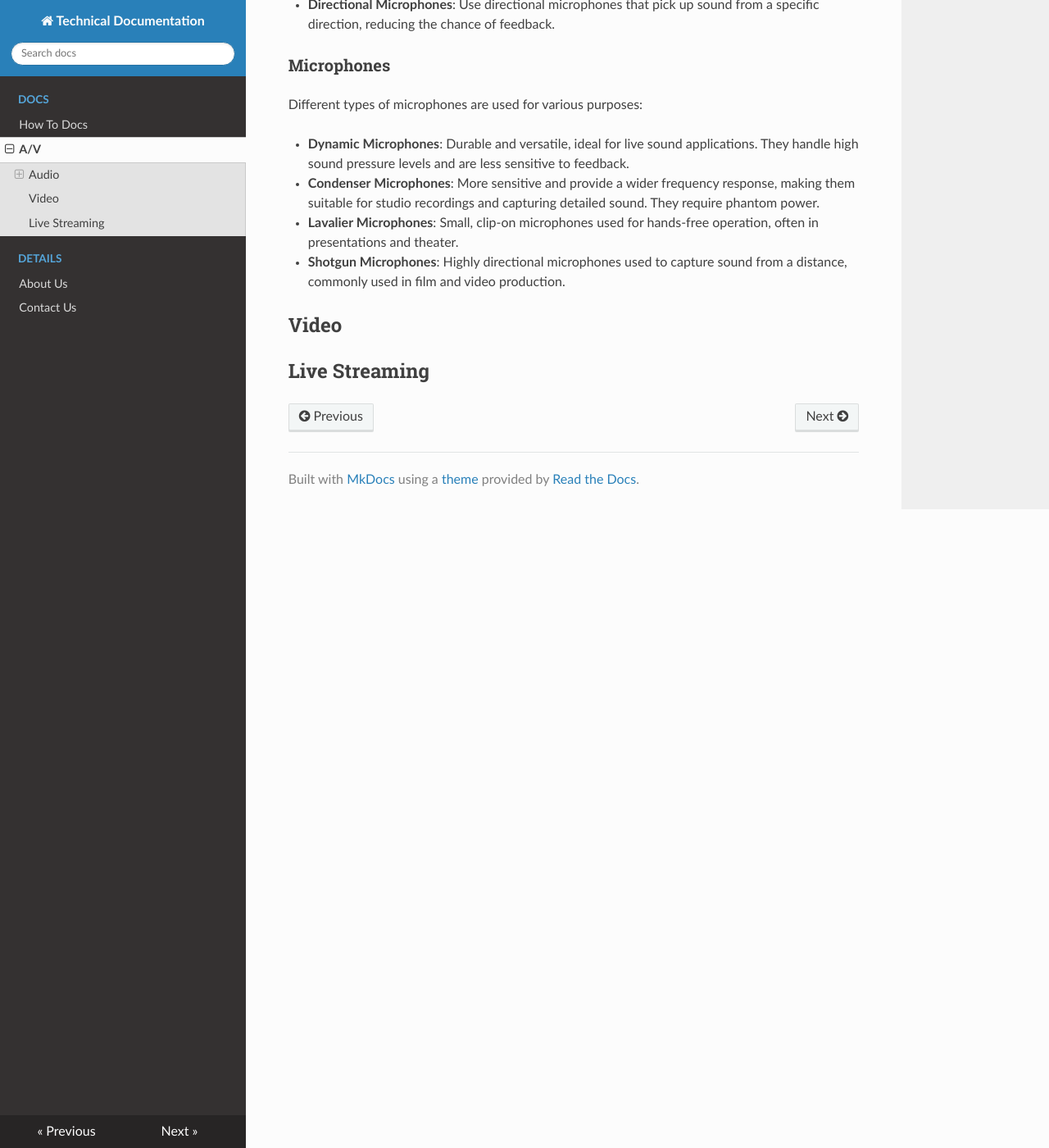
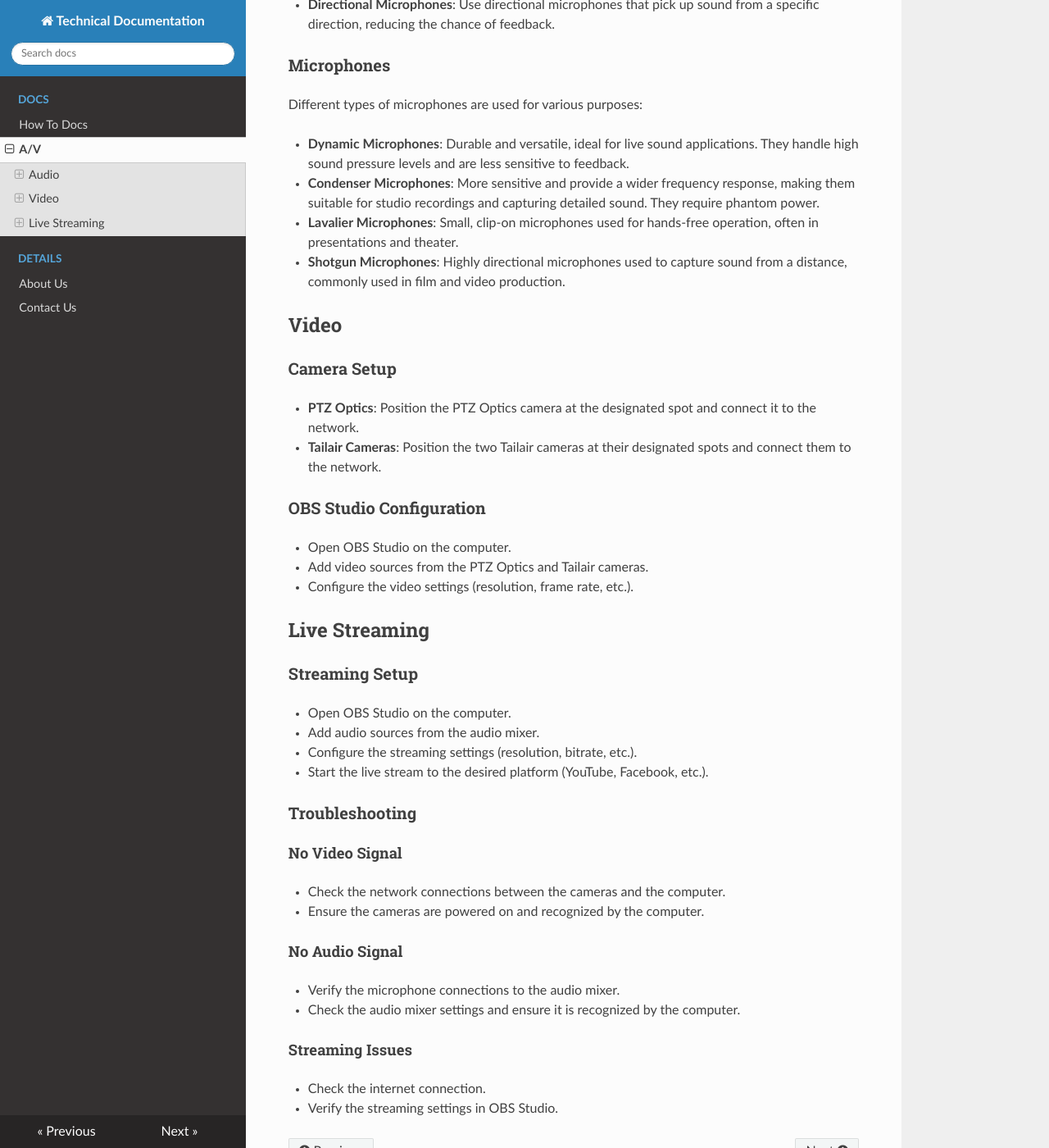
Before and after one commit to pagesbydustin/my-project, an MkDocs documentation site: the page built from docs/Docs/av.md, in a window 1280 px wide and 1400 px high, scrolled down 944 px. Shown: the whole window at 82% size. Built offline with MkDocs 1.6.1, drawn with Linux system fonts in a browser that asks for light colours; nearby versions of some CDN libraries.

Commit message:
Add camera setup, OBS Studio configuration, and troubleshooting sections to A/V documentation

```diff
--- a/docs/Docs/av.md
+++ b/docs/Docs/av.md
@@ -35,4 +35,39 @@ Different types of microphones are used for various purposes:
 
 ## Video
 
+### Camera Setup
+
+- **PTZ Optics**: Position the PTZ Optics camera at the designated spot and connect it to the network.
+- **Tailair Cameras**: Position the two Tailair cameras at their designated spots and connect them to the network.
+
+### OBS Studio Configuration
+
+- Open OBS Studio on the computer.
+- Add video sources from the PTZ Optics and Tailair cameras.
+- Configure the video settings (resolution, frame rate, etc.).
+
 ## Live Streaming
+
+### Streaming Setup
+
+- Open OBS Studio on the computer.
+- Add audio sources from the audio mixer.
+- Configure the streaming settings (resolution, bitrate, etc.).
+- Start the live stream to the desired platform (YouTube, Facebook, etc.).
+
+### Troubleshooting
+
+#### No Video Signal
+
+- Check the network connections between the cameras and the computer.
+- Ensure the cameras are powered on and recognized by the computer.
+
+#### No Audio Signal
+
+- Verify the microphone connections to the audio mixer.
+- Check the audio mixer settings and ensure it is recognized by the computer.
+
+#### Streaming Issues
+
+- Check the internet connection.
+- Verify the streaming settings in OBS Studio.
```
Also changed, not shown: docs/Docs/how_to_docs.md (+19 -0 lines), docs/index.md (+4 -4 lines).
